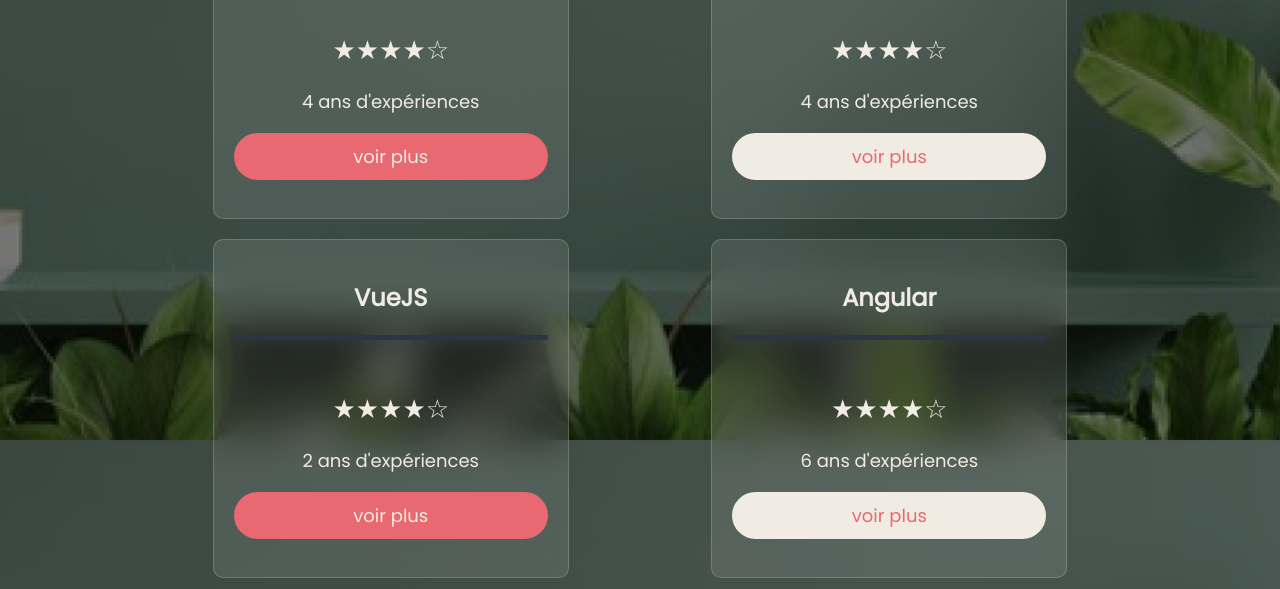
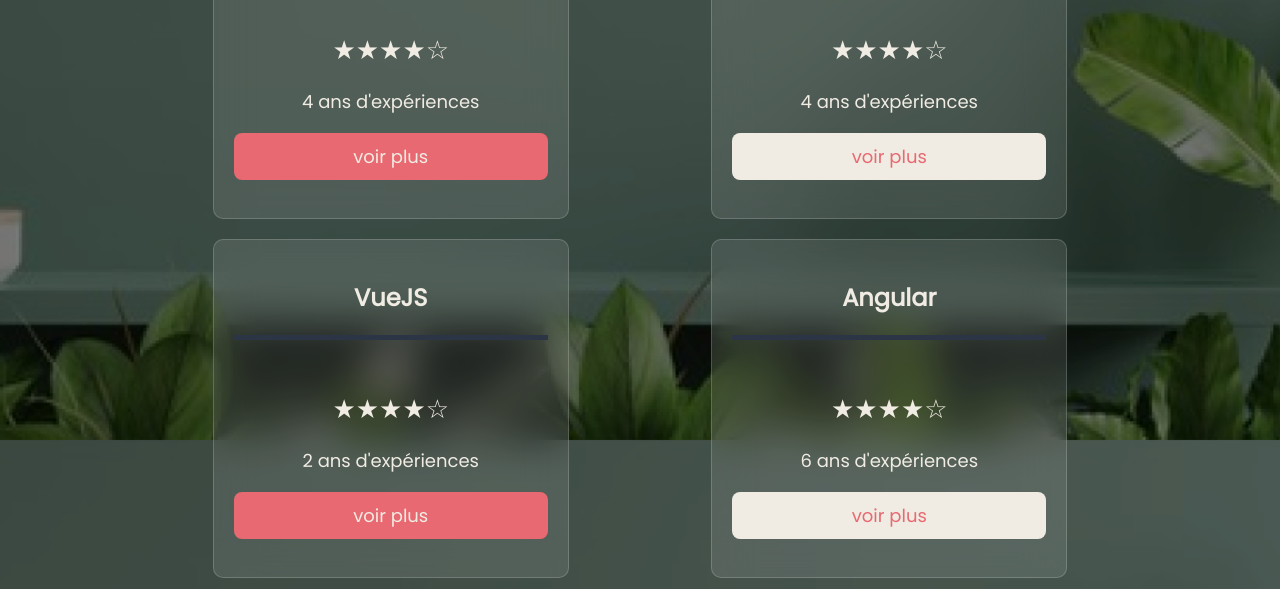
Before and after one commit to VlaurentFr/Porfolio, a React (Create React App) app: page /Portfolio/recruteur in a window 1280 px wide. Shown: the part 4200-4789 px from the top of the page. Built offline with nearby package versions, Linux system fonts and the light colour scheme.

Commit message:
Update radius bouton

```diff
--- a/src/styles/styles.css
+++ b/src/styles/styles.css
@@ -45,7 +45,7 @@
     text-decoration: none;
     height: 70px;
     border: none;
-    border-radius: 24px;
+    border-radius: 8px;
     box-shadow: 2px 2px 5px var(--primaryColorShade);
     margin: 20px;
     text-shadow: none;
@@ -81,7 +81,7 @@
     text-decoration: none;
     height: 70px;
     border: none;
-    border-radius: 24px;
+    border-radius: 8px;
     box-shadow: 2px 2px 5px var(--secondaryColorShade);
     color: var(--textColorTint);
     margin: 20px;
@@ -100,7 +100,7 @@
 
 .buttonMorePrimary {
     display: flex;
-    border-radius: 60px;
+    border-radius: 8px;
     background-color: var(--primaryColor);
     justify-content: center;
     align-items: center;
@@ -116,7 +116,7 @@
 
 .buttonMoreSecondary{
     display: flex;
-    border-radius: 60px;
+    border-radius: 8px;
     background-color: var(--background);
     justify-content: center;
     align-items: center;
```
